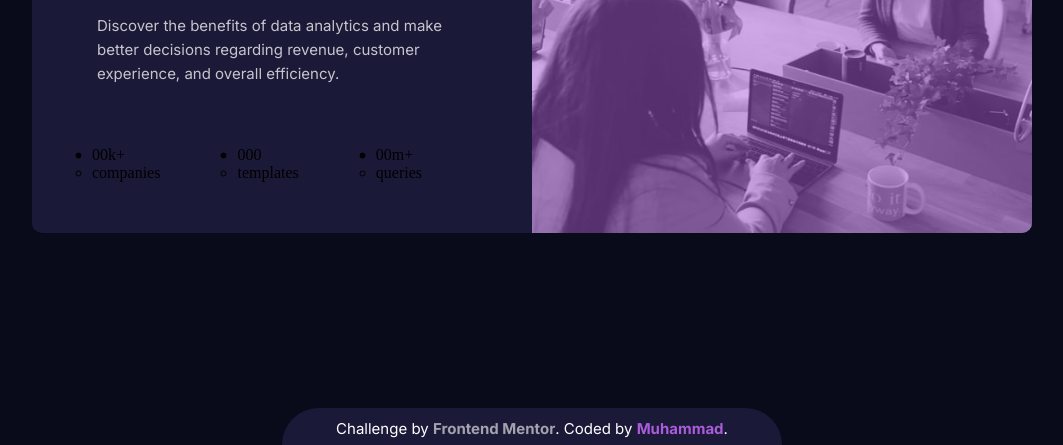
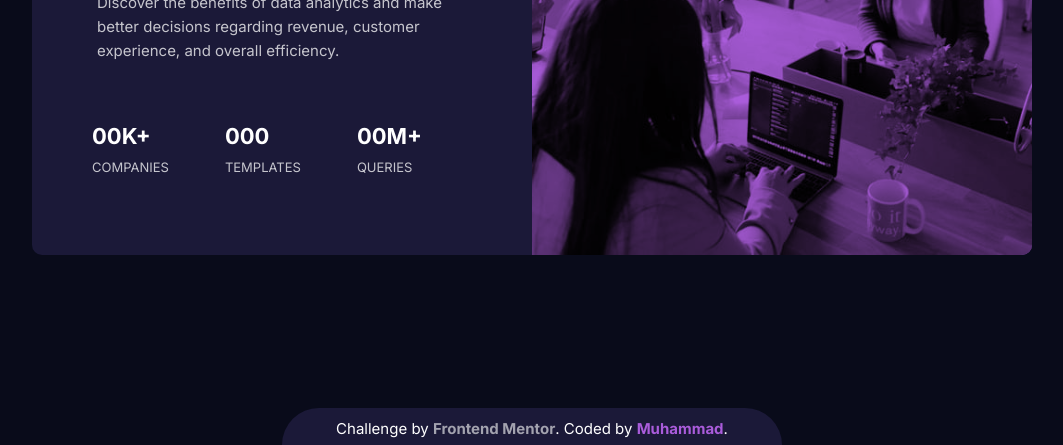
Before and after one commit to muhammad-abdusalam/Stats-preview-card-component, a plain HTML site: page index.html in a window 1280 px wide. Shown: the part 355-800 px from the top of the page, without its empty margins (108-1171 px from the left). Drawn offline with Linux system fonts and the light colour scheme.

Commit message:
Improved the design, updated classes

```diff
--- a/main.css
+++ b/main.css
@@ -24,6 +24,9 @@ img {
 }
 a {
   text-decoration: none;
+}
+ul {
+  list-style-type: none;
 }
 /* Body */
 body {
@@ -76,7 +79,8 @@ article.card {
 /* Medium Screens */
 @media (min-width: 768px) {
   article.card {
-    width: 740px;
+    width: 750px;
+    height: 320px;
 
     flex-direction: row-reverse;
   }
@@ -85,42 +89,32 @@ article.card {
 @media (min-width: 1024px) {
   article.card {
     width: 1000px;
+    height: 420px;
   }
 }
 /* Picture */
 picture {
-  position: relative;
-
   width: 100%;
   height: 235px;
+
+  background-color: var(--Soft-violet-accent);
 }
 @media (min-width: 768px) {
   picture {
     width: 50%;
-    height: 305px;
+    height: 100%;
   }
 }
 @media (min-width: 1024px) {
   picture {
-    height: 375px;
+    height: 100%;
   }
-}
-picture::before {
-  content: "";
-
-  position: absolute;
-  top: 0;
-  left: 0;
-
-  width: 100%;
-  height: 100%;
-
-  background-color: var(--Soft-violet-accent);
-  opacity: 0.5;
 }
 picture img {
   width: 100%;
   height: 100%;
+
+  mix-blend-mode: multiply;
 }
 
 /* Info */
@@ -200,13 +194,13 @@ picture img {
     margin-bottom: 0;
   }
 }
-.info .stats-box .stats p {
+.info .stats-box .stats ul li {
   font-size: 15px;
   font-family: var(--inter);
 
   text-transform: uppercase;
 }
-.info .stats-box .stats p:first-child {
+.info .stats-box .stats ul li:first-child {
   font-weight: 700;
   font-size: 20px;
 
@@ -215,15 +209,15 @@ picture img {
   margin-bottom: 10px;
 }
 @media (min-width: 1024px) {
-  .info .stats-box .stats p:first-child {
+  .info .stats-box .stats ul li:first-child {
     font-size: 22px;
   }
 }
-.info .stats-box .stats p:last-child {
+.info .stats-box .stats ul li:last-child {
   color: var(--Slightly-transparent-white-main-paragraph);
 }
 @media (min-width: 768px) {
-  .info .stats-box .stats p:last-child {
+  .info .stats-box .stats ul li:last-child {
     font-size: 13px;
   }
 }
```
